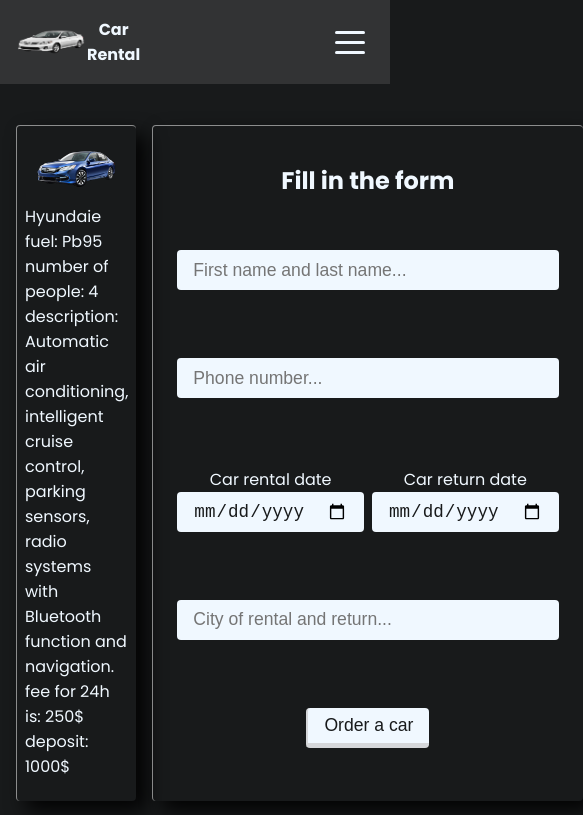
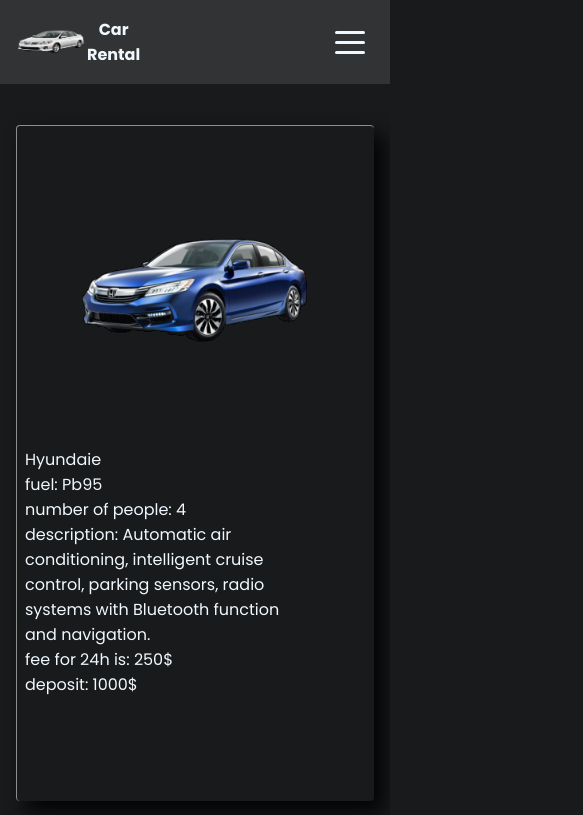
Before and after one commit to ajarek/react-72-vite-Car-Rental, a React (Vite) app: page /home-edit/1 in a window 390 px wide. Shown: the top 815 px of the page, 583 px wide, since content can reach past the window. Built offline with nearby package versions, Linux system fonts and the light colour scheme.

Commit message:
added responsiveness

```diff
--- a/src/components/Form/Form.css
+++ b/src/components/Form/Form.css
@@ -19,6 +19,7 @@
   background-color: #f0f8ff;
   user-select: none;
   color: aliceblue;
+  margin-bottom: 0.5rem;
 }
 input[type='text']:focus {
   background-color: #151515;
--- a/src/components/FormContent/FormContent.css
+++ b/src/components/FormContent/FormContent.css
@@ -5,6 +5,7 @@
   flex-direction: column;
   justify-content: space-between;
   align-items: center;
+  border: solid;
 }
 
 .note .form-input {
@@ -51,3 +52,8 @@
   grid-template-columns: repeat(2, 1fr);
   gap: 0.5rem;
 }
+@media (max-width: 800px) {
+  .date-wrapper {
+    grid-template-columns: repeat(1, 1fr);
+  }
+}
--- a/src/components/List/List.css
+++ b/src/components/List/List.css
@@ -26,3 +26,14 @@
   object-fit: cover;
 
 }
+@media (max-width: 375px) {
+  .list{
+    grid-template-columns: repeat(1,1fr);
+
+  }
+  .list .card .img{
+    width: 220px;
+
+  }
+
+}
--- a/src/pages/About/About.css
+++ b/src/pages/About/About.css
@@ -10,3 +10,8 @@
 .about p{
   margin-bottom: 1rem;
 }
+@media (max-width: 800px) {
+  .about{
+  padding: 10vh 0.5rem 2vh 0.5rem;
+  }
+}
--- a/src/pages/HomeEdit/HomeEdit.css
+++ b/src/pages/HomeEdit/HomeEdit.css
@@ -24,3 +24,16 @@
 .car .img img{
  width: 80%;
 }
+
+@media (max-width: 800px) {
+  .home-edit{
+
+  grid-template-columns: repeat(1,1fr);
+  }
+  .car .description{
+    max-width: 280px;
+  }
+  .car .img img{
+    width: 70%;
+   }
+}
--- a/src/pages/OrderSummary/OrderSummary.css
+++ b/src/pages/OrderSummary/OrderSummary.css
@@ -56,3 +56,14 @@
   border-left-width: 1px;
   top: 5;
 }
+@media (max-width: 400px) {
+  .order-summary {
+     width: 100%;
+    }
+    .order-summary .wrapper-date {
+      flex-direction: column;
+    }
+    .btn-paid {
+      align-self:center;
+    }
+}
```
